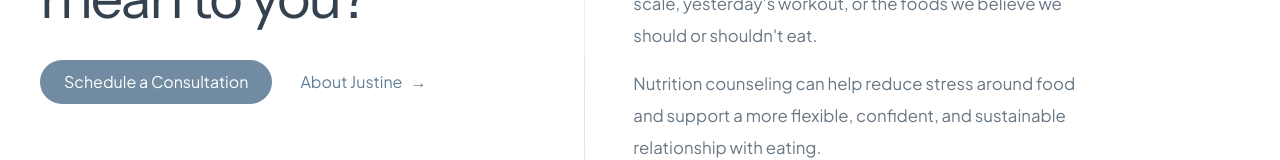
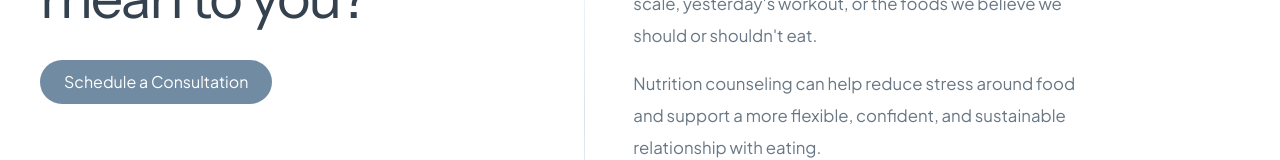
Before and after one commit to justinerothrd/justine-roth-nutrition, a Next.js app: page / in a window 1280 px wide. Shown: the part 281-441 px from the top of the page. Built offline with nearby package versions, Linux system fonts and the light colour scheme.

Commit message:
Update page.tsx

```diff
--- a/app/page.tsx
+++ b/app/page.tsx
@@ -51,13 +51,7 @@ export default function Home() {
               Schedule a Consultation
             </Link>
 
-            <Link
-              href="/about"
-              className="inline-flex items-center gap-2 text-sm font-medium text-[#607F96] transition-colors hover:text-[#34414E]"
-            >
-              About Justine
-              <span aria-hidden="true">→</span>
-            </Link>
+
           </div>
         </div>
       </section>
@@ -83,13 +77,7 @@ export default function Home() {
                   Schedule a Consultation
                 </Link>
 
-                <Link
-                  href="/about"
-                  className="inline-flex items-center gap-2 text-sm font-medium text-[#607F96] transition-colors hover:text-[#34414E]"
-                >
-                  About Justine
-                  <span aria-hidden="true">→</span>
-                </Link>
+
               </div>
             </div>
 
```
